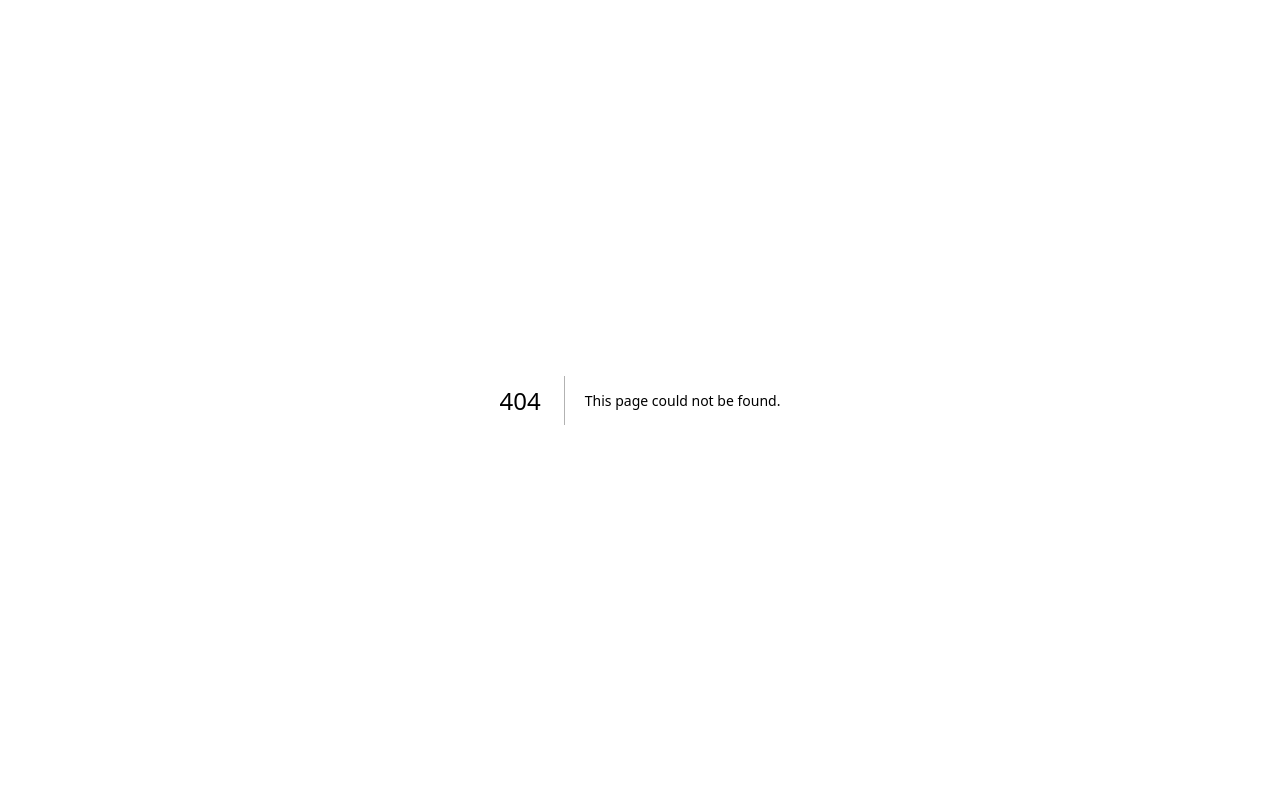
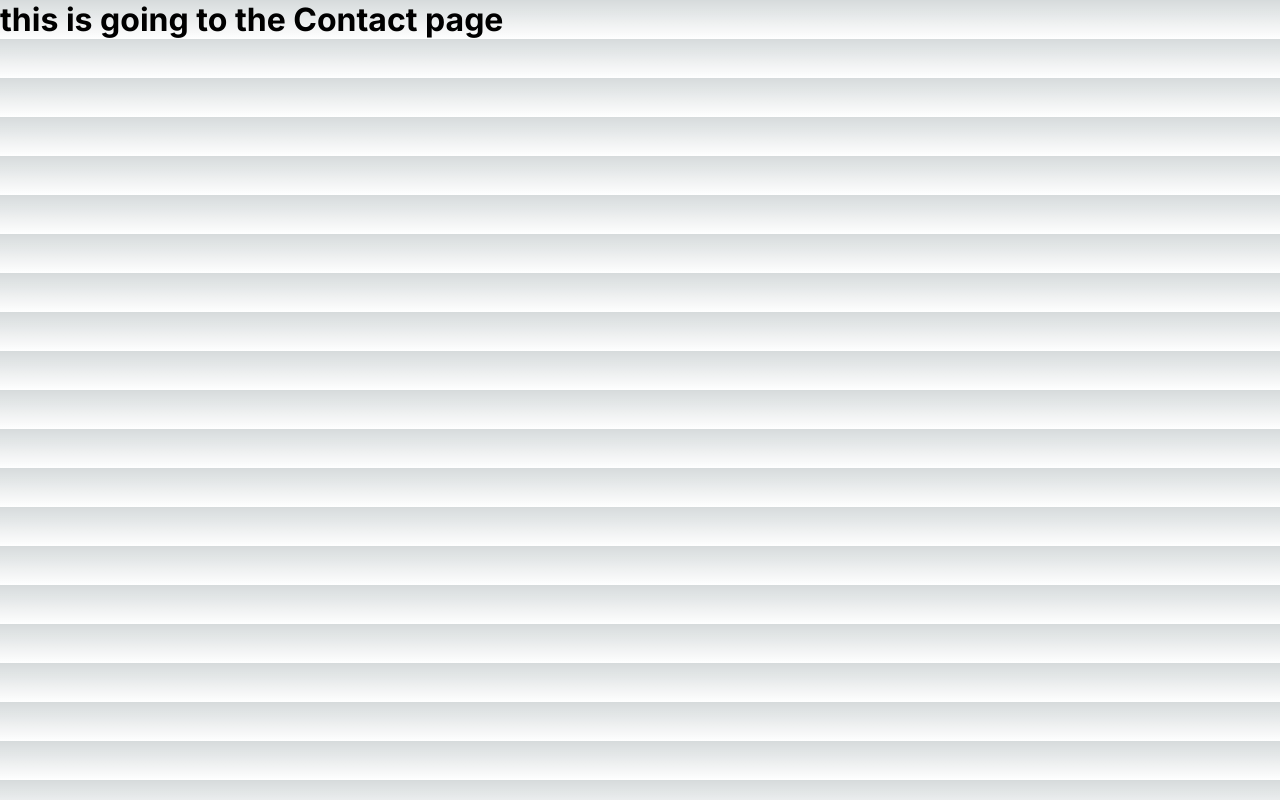
Before and after one commit to martins309/OGM-Client, a Next.js app: page /contact in a window 1280 px wide. Before the commit this address had no page. Built offline with nearby package versions, Linux system fonts and the light colour scheme.

Commit message:
added all the pages

```diff
--- /dev/null
+++ b/src/app/contact/page.js
@@ -0,0 +1,5 @@
+export default function Contact() {
+    return(
+        <h1>this is going to the Contact page</h1>
+    )
+}
--- /dev/null
+++ b/src/app/designs/page.js
@@ -0,0 +1,5 @@
+export default function Designs() {
+    return(
+        <h1>this is going to the design page</h1>
+    )
+}
--- /dev/null
+++ b/src/app/services/page.js
@@ -0,0 +1,5 @@
+export default function Services() {
+    return(
+        <h1>This will be the services page</h1>
+    )
+}
--- /dev/null
+++ b/src/app/shop/page.js
@@ -0,0 +1,5 @@
+export default function Shop() {
+    return(
+        <h1>this is going to the shop page</h1>
+    )
+}
```
